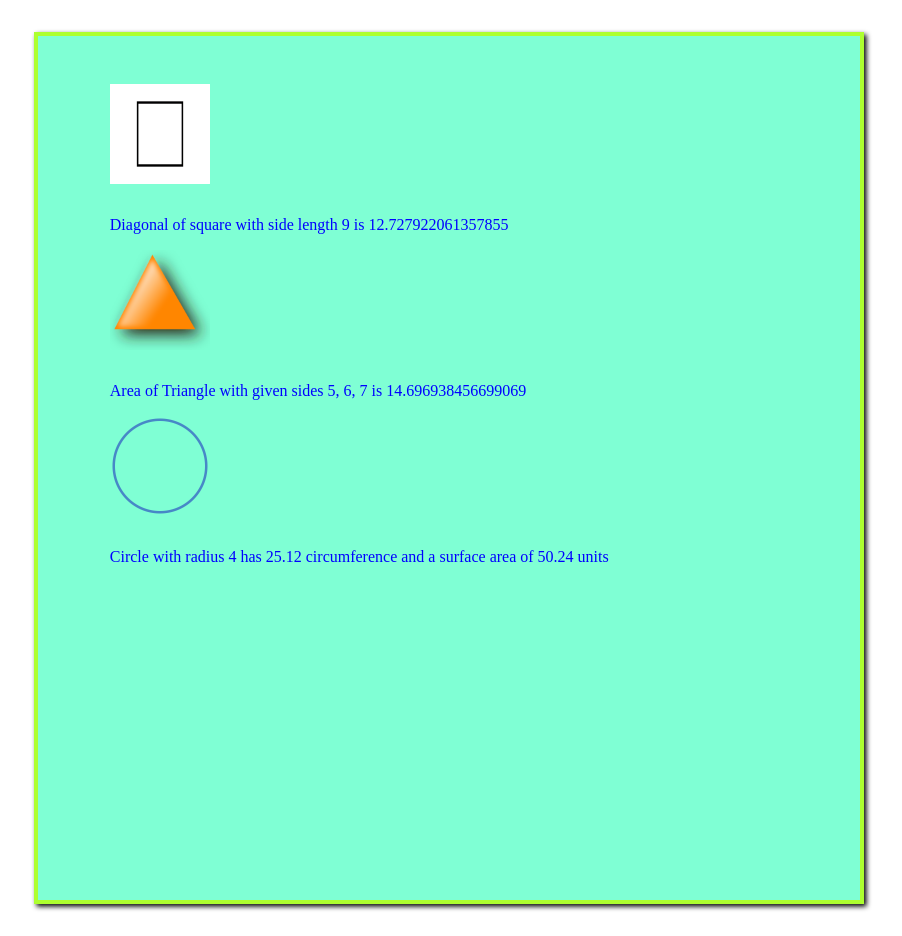
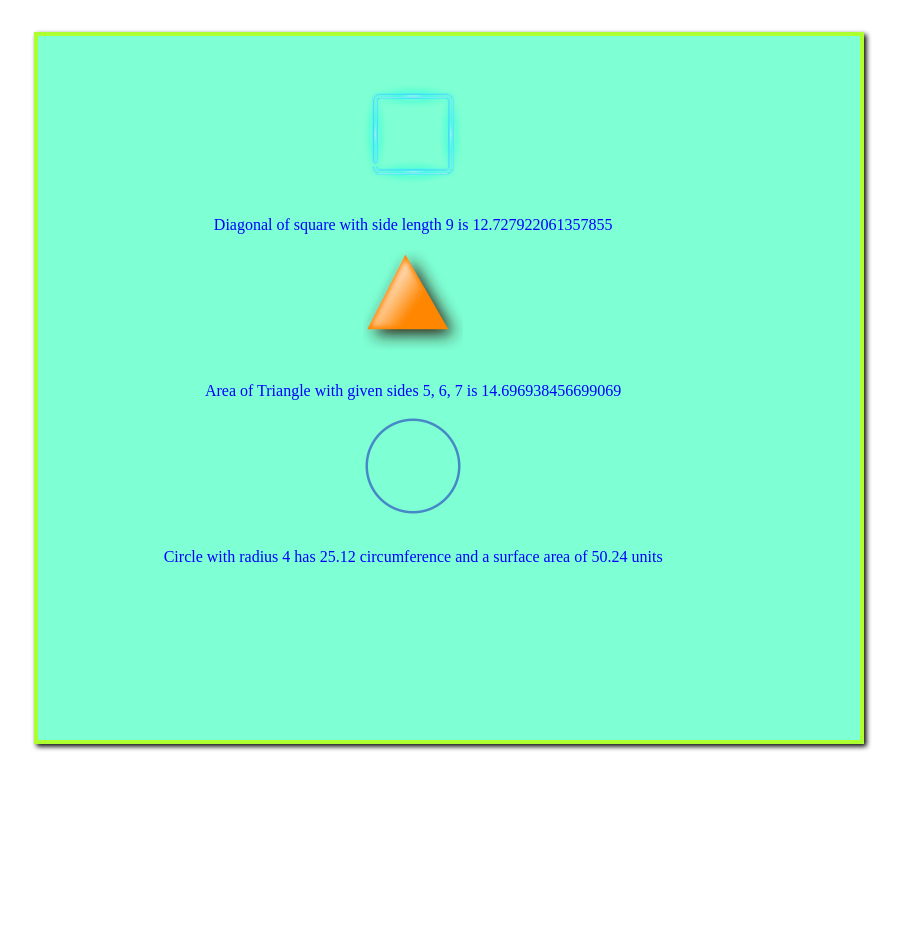
Before and after one commit to pagoulid/JS-Mathematical-Shapes, a plain HTML site: page index.html in a window 1280 px wide. Shown: the whole page, without its empty margins (191-1093 px from the left). After the commit the page ends 800 px from the top, so only its background shows below. Drawn offline with Linux system fonts and the light colour scheme.

Commit message:
Add some styling...

```diff
--- a/CreateElement.js
+++ b/CreateElement.js
@@ -6,7 +6,8 @@ export function createElement(shapeText,id){
 
     let Pstyles ={
         "color":"blue",
-        "font-size":"1rem"
+        "font-size":"1rem",
+        "text-align":"center"
     }
     shapePelement.appendChild(shapeTextNode);
 
--- a/index.html
+++ b/index.html
@@ -10,7 +10,7 @@
         <div class="block">
             <ul class="shapes">
                 <li id="square">
-                    <img src="./images/Square.jpg" alt="Square" width="100" height="100">
+                    <img src="./images/Square.png" alt="Square" width="100" height="100">
                 </li>
                 <li id="triangle">
                     <img src="./images/Triangle.png" alt="Triangle" width="100" height="100">
--- a/style.css
+++ b/style.css
@@ -1,6 +1,6 @@
 .block{
     width:60%;
-    height:100vh;
+    height:80vh;
     background-color: aquamarine;
     margin:2rem auto;
     padding: 2rem ;
@@ -13,7 +13,12 @@
     list-style: none;
 }
 
+li{
+    margin-top:1rem;
+}
+
 img{
     display:block;
+    margin:auto;
     margin-bottom: 2rem;
 }
```
Also changed, not shown: images/Square.jpg (deleted), images/Square.png (added).
